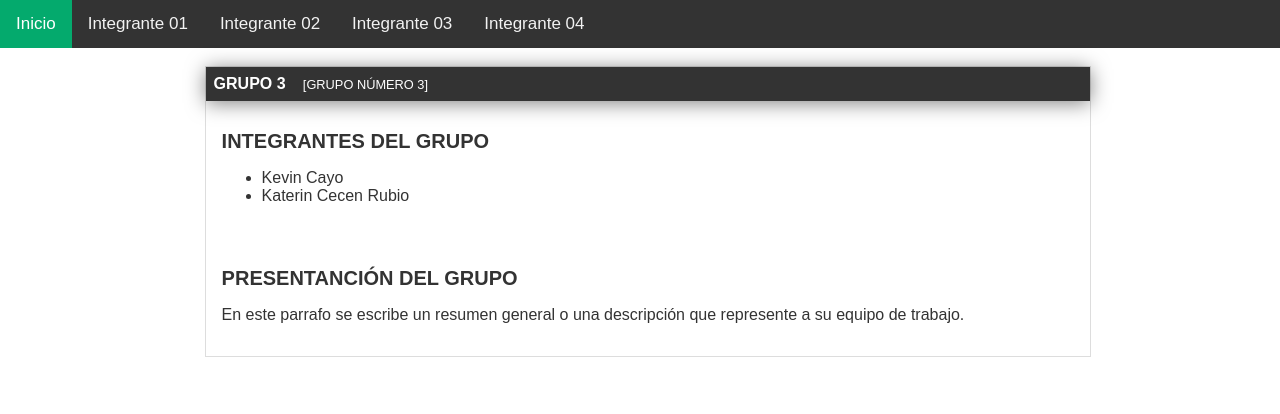
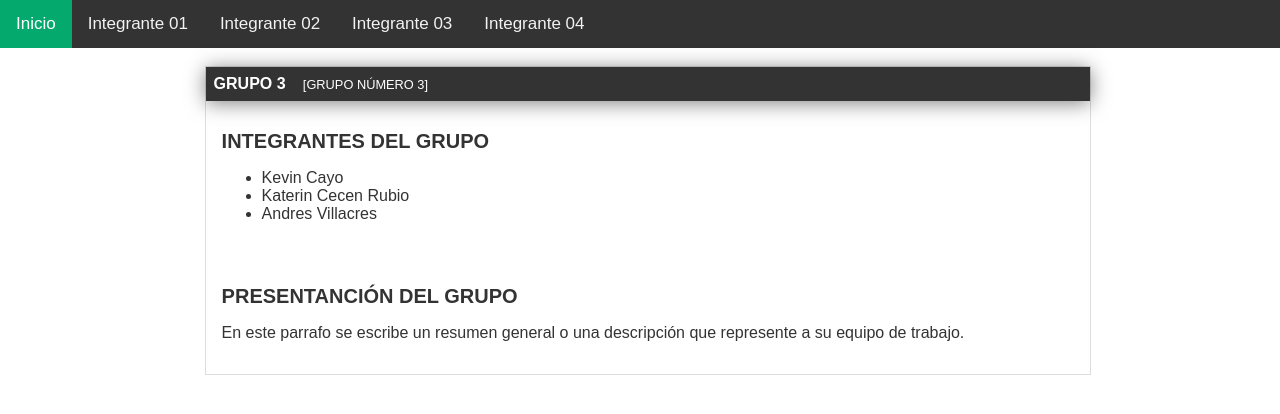
Before and after one commit to KevinCayo10/Grupo3, a plain HTML site: page index.html in a window 1280 px wide. Drawn offline with Linux system fonts and the light colour scheme.

Commit message:
se agrego nombre de tercer estudiante

```diff
--- a/index.html
+++ b/index.html
@@ -64,6 +64,7 @@
           <ul>
             <li>Kevin Cayo</li>
             <li>Katerin Cecen Rubio</li>
+            <li>Andres Villacres</li>
           </ul>
       </div>
       <div id="post">
```
